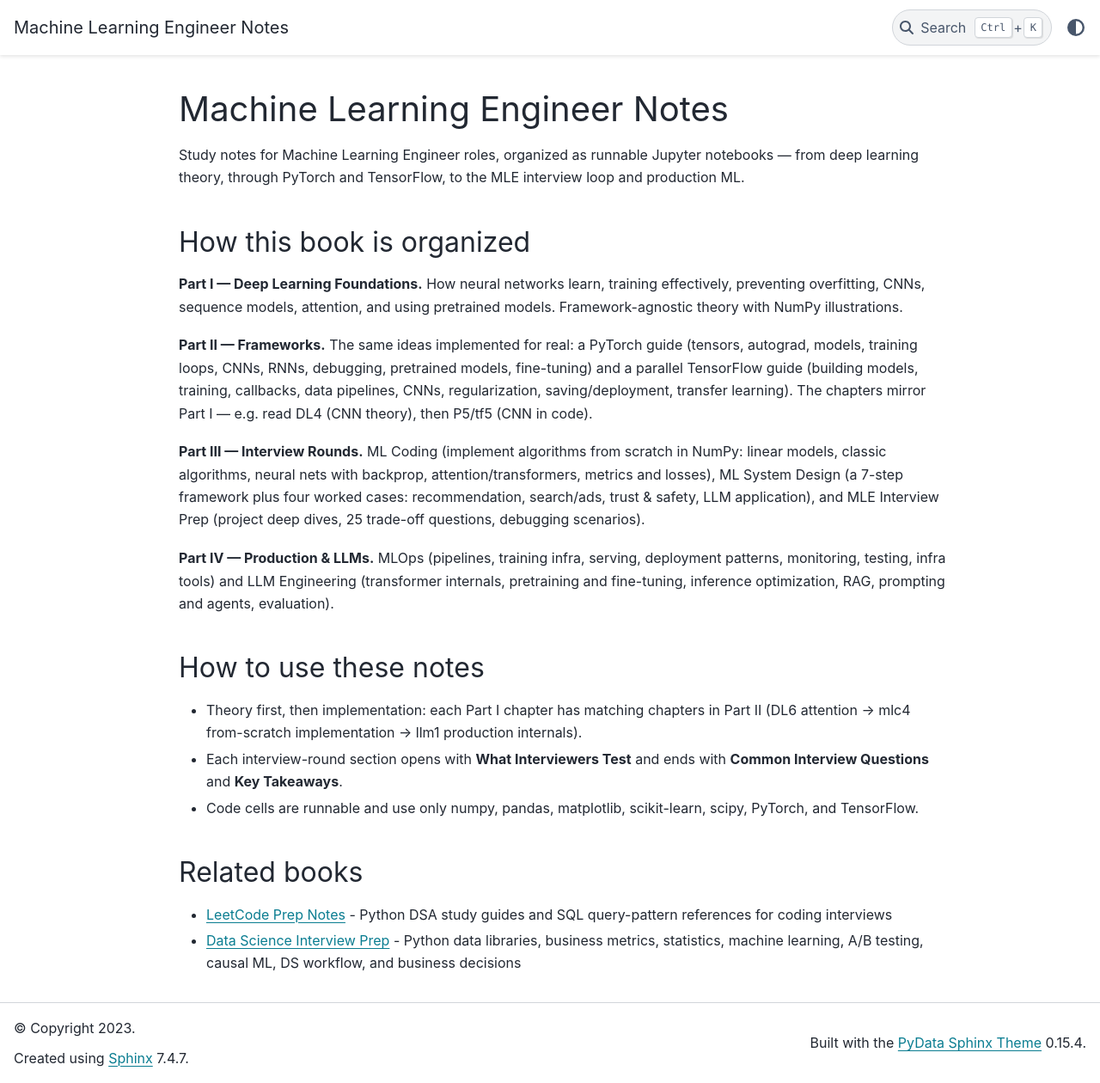
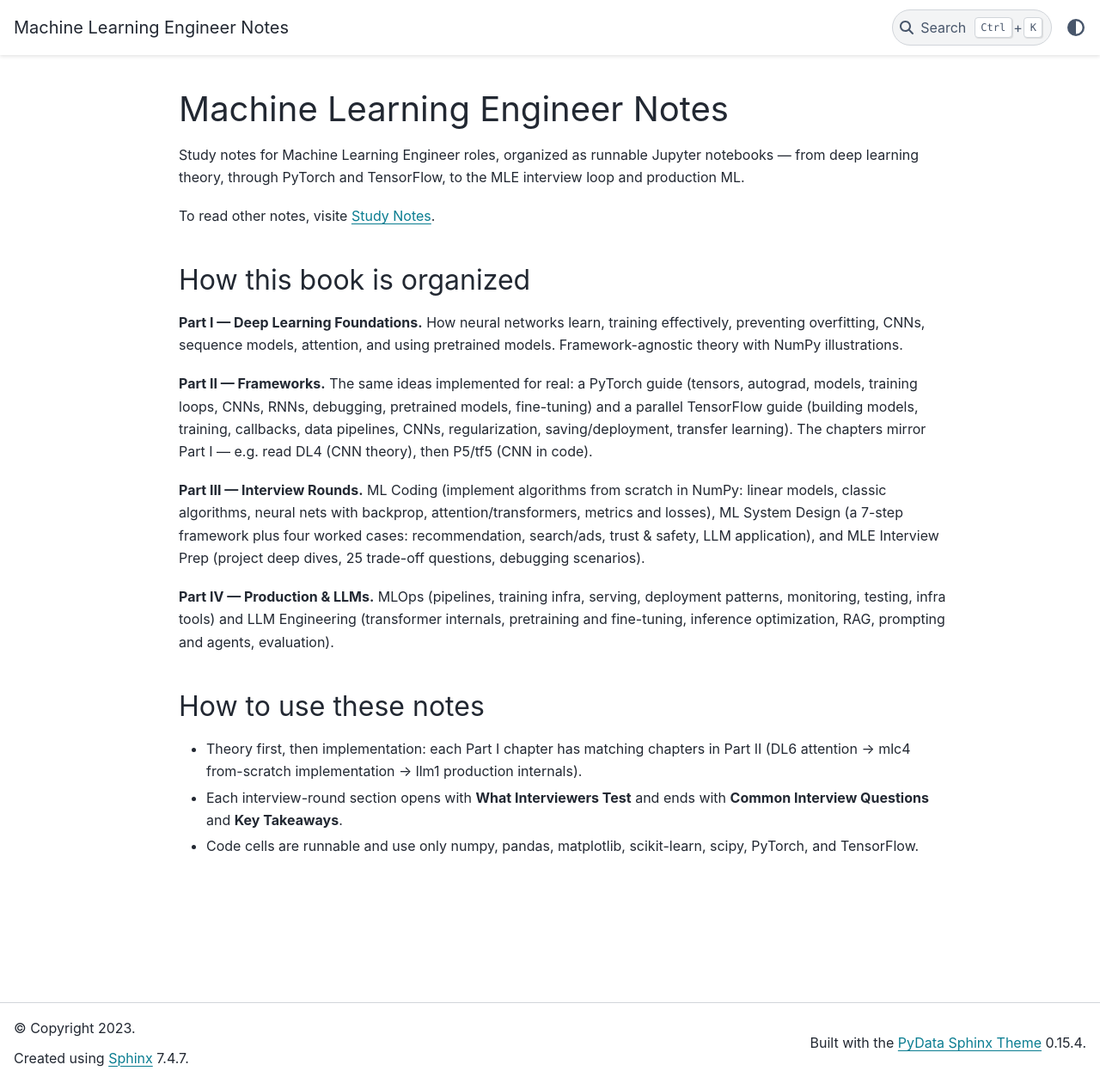
Before and after one commit to KelinZhong/MLEnotes, a Jupyter Book: the page built from intro.md, in a window 1280 px wide and 1260 px high. Shown: the whole window at 86% size. Built offline with Jupyter Book 1.0.4 settings and Sphinx 7.4.7 and the PyData theme 0.15.4, drawn with Linux system fonts in a browser that asks for light colours; pages that are not in the unit, such as notebooks, are missing from menus.

Commit message:
update intro

```diff
--- a/intro.md
+++ b/intro.md
@@ -1,6 +1,8 @@
 # Machine Learning Engineer Notes
 
 Study notes for Machine Learning Engineer roles, organized as runnable Jupyter notebooks — from deep learning theory, through PyTorch and TensorFlow, to the MLE interview loop and production ML.
+
+To read other notes, visite [Study Notes](https://kelinzhong.github.io/StudyNotes/).
 
 ## How this book is organized
 
@@ -17,8 +19,3 @@ Study notes for Machine Learning Engineer roles, organized as runnable Jupyter n
 - Theory first, then implementation: each Part I chapter has matching chapters in Part II (DL6 attention → mlc4 from-scratch implementation → llm1 production internals).
 - Each interview-round section opens with **What Interviewers Test** and ends with **Common Interview Questions** and **Key Takeaways**.
 - Code cells are runnable and use only numpy, pandas, matplotlib, scikit-learn, scipy, PyTorch, and TensorFlow.
-
-## Related books
-
-- [LeetCode Prep Notes](https://github.com/KelinZhong/leetcode-prep) - Python DSA study guides and SQL query-pattern references for coding interviews
-- [Data Science Interview Prep](https://github.com/KelinZhong/ds-interview-prep) - Python data libraries, business metrics, statistics, machine learning, A/B testing, causal ML, DS workflow, and business decisions
```
